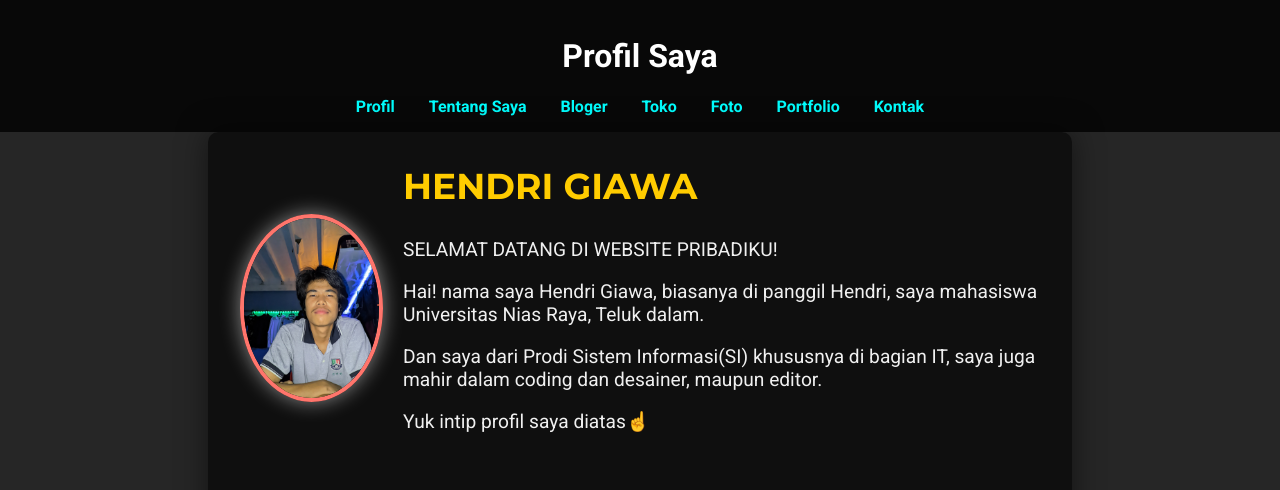
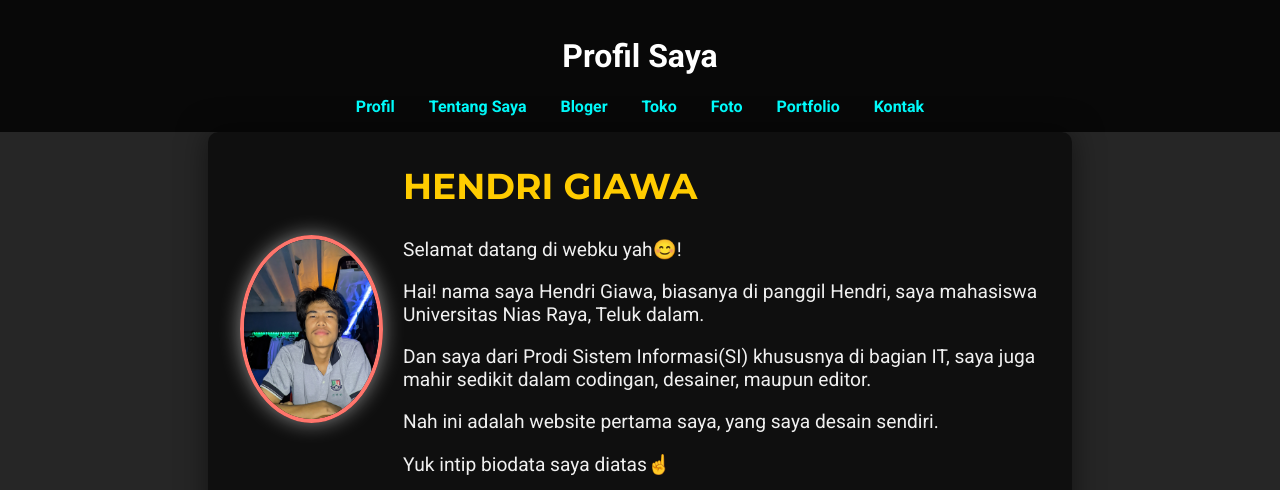
Before and after one commit to hendrigiawa/web.com, a plain HTML site: page index.html in a window 1280 px wide. Shown: the top 490 px of the page. Drawn offline with Linux system fonts and the light colour scheme.

Commit message:
Update index.html

```diff
--- a/index.html
+++ b/index.html
@@ -166,10 +166,11 @@
       <img class="profile-pic" src="fotoku.jpg" alt="Foto Profil">
       <div>
         <h2>HENDRI GIAWA</h2>
-        <p>SELAMAT DATANG DI WEBSITE PRIBADIKU!</p>
+        <p>Selamat datang di webku yah😊!</p>
         <p>Hai! nama saya Hendri Giawa, biasanya di panggil Hendri, saya mahasiswa Universitas Nias Raya, Teluk dalam.</p>
-        <p>Dan saya dari Prodi Sistem Informasi(SI) khususnya di bagian IT, saya juga mahir dalam coding dan desainer, maupun editor.</p>
-        <p>Yuk intip profil saya diatas☝</p>
+        <p>Dan saya dari Prodi Sistem Informasi(SI) khususnya di bagian IT, saya juga mahir sedikit dalam codingan, desainer, maupun editor.</p>
+		<p>Nah ini adalah website pertama saya, yang saya desain sendiri.</p>
+        <p>Yuk intip biodata saya diatas☝</p>
       </div>
     </div>
 
```
